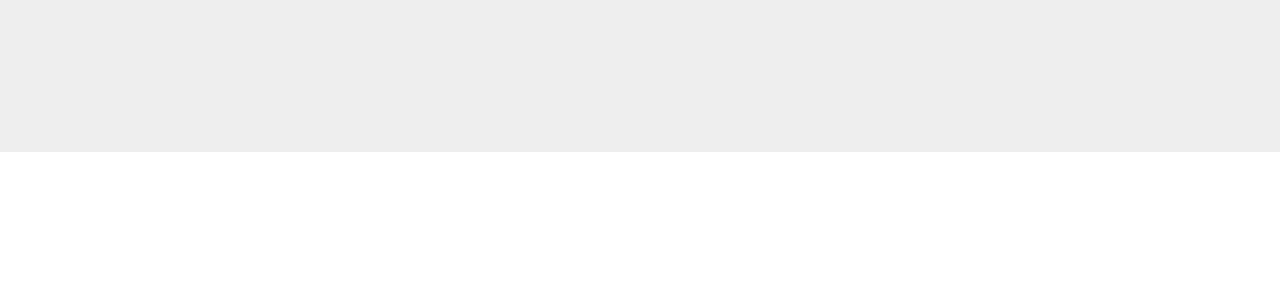
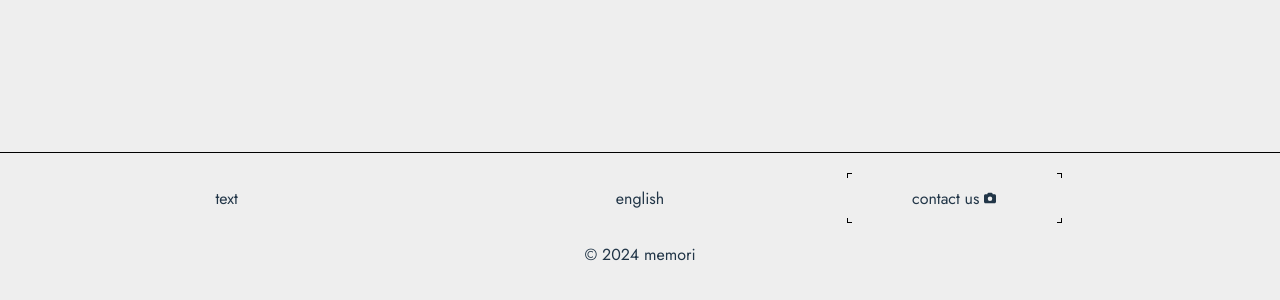
Before and after one commit to Vanyl/memori-front-end, a Vue app in the folder memori/: page / in a window 1280 px wide. Shown: the part 1598-1898 px from the top of the page. Before the commit the page ends 1750 px from the top, so only its background shows below. Built offline with nearby package versions, Linux system fonts and the light colour scheme.

Commit message:
footer v1 added

```diff
--- a/memori/src/App.vue
+++ b/memori/src/App.vue
@@ -1,5 +1,6 @@
 <script setup>
 import Navbar from '@/components/Navbar.vue'
+import Footer from '@/components/Footer.vue'
 
 </script>
 
@@ -8,6 +9,7 @@ import Navbar from '@/components/Navbar.vue'
     <div class="container">
       <router-view></router-view>
     </div>
+    <Footer/>
 </template>
 
 <style scoped></style>
--- /dev/null
+++ b/memori/src/components/Footer.vue
@@ -0,0 +1,100 @@
+<template>
+    <footer id="footer">
+        <div class="menu-footer">
+            <div class="footer-line-1">
+                <div class="footer-text">text</div>
+                <div class="footer-language">english</div>
+                <div class="footer-contact-us">
+                    <span>contact us <font-awesome-icon :icon="['fas', 'camera']" size="xs" /></span>
+                </div>
+            </div>
+            <div class="footer-line-2">
+                <span class="copyright">© {{ new Date().getFullYear() }} memori</span>
+            </div>
+        </div>
+    </footer>
+</template>
+
+<script>
+import { FontAwesomeIcon } from '@fortawesome/vue-fontawesome';
+import { faCamera, faFilm } from '@fortawesome/free-solid-svg-icons';
+import { library } from '@fortawesome/fontawesome-svg-core';
+
+export default {
+    name: 'Footer',
+    components: {
+        FontAwesomeIcon
+    },
+    setup() {
+        library.add(faCamera);
+    },
+};
+</script>
+
+<style scoped>
+#footer {
+    height: 200px;
+    width: 100%;
+    display: flex;
+    flex-direction: column;
+    justify-content: space-between;
+}
+
+.menu-footer{
+    display: grid;
+    grid-template-columns: repeat(3, 1fr);
+    grid-template-rows: auto;
+    text-align: center;
+    border-top: 1px solid black;
+    padding: 20px;
+}
+
+.footer-line-1,
+.footer-line-2{
+    display: contents;
+}
+
+.footer-text,
+.footer-language,
+.footer-contact-us {
+    display: flex;
+    align-items: center;
+    justify-content: center;
+}
+
+.footer-line-2 {
+    grid-column: 2 / 3;
+    margin-top: 20px;
+    display: flex;
+    align-items: center;
+    justify-content: center;
+}
+
+.footer-contact-us {
+    width: 215px;
+    height: 50px;
+    background-color: white;
+    display: flex;
+    align-items: center;
+    justify-content: center;
+
+    background:
+        linear-gradient(to right, black 1px, transparent 1px) 0 0,
+        linear-gradient(to right, black 1px, transparent 1px) 0 100%,
+        linear-gradient(to left, black 1px, transparent 1px) 100% 0,
+        linear-gradient(to left, black 1px, transparent 1px) 100% 100%,
+        linear-gradient(to bottom, black 1px, transparent 1px) 0 0,
+        linear-gradient(to bottom, black 1px, transparent 1px) 100% 0,
+        linear-gradient(to top, black 1px, transparent 1px) 0 100%,
+        linear-gradient(to top, black 1px, transparent 1px) 100% 100%;
+
+    background-repeat: no-repeat;
+    background-size: 5px 5px;
+}
+
+.footer-contact-us:hover{
+    background-color: grey;
+
+}
+
+</style>
```
